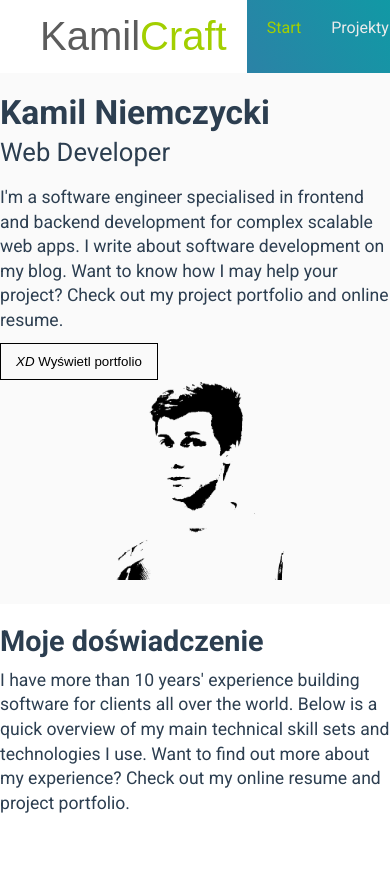
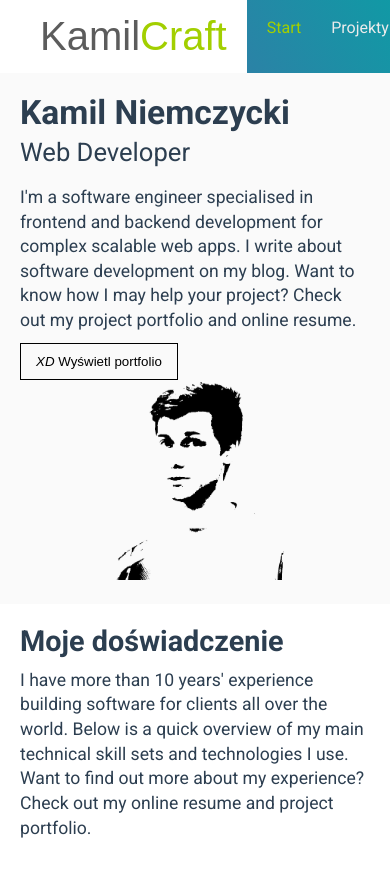
Before and after one commit to kamilniemczycki/kamilcraft.com, a Vue app: page / in a window 390 px wide. Shown: the top 870 px of the page. Before the commit the page ends 846 px from the top, so only its background shows below. Built offline with nearby package versions, Linux system fonts and the light colour scheme; a web font is replaced by a local one.

Commit message:
Update container style

```diff
--- a/scss/default.scss
+++ b/scss/default.scss
@@ -17,3 +17,8 @@ p {
   max-width: 1200px;
   margin: 0 auto;
 }
+@media screen and (max-width: 1200px) {
+  .container {
+    padding: 0 20px;
+  }
+}
```
